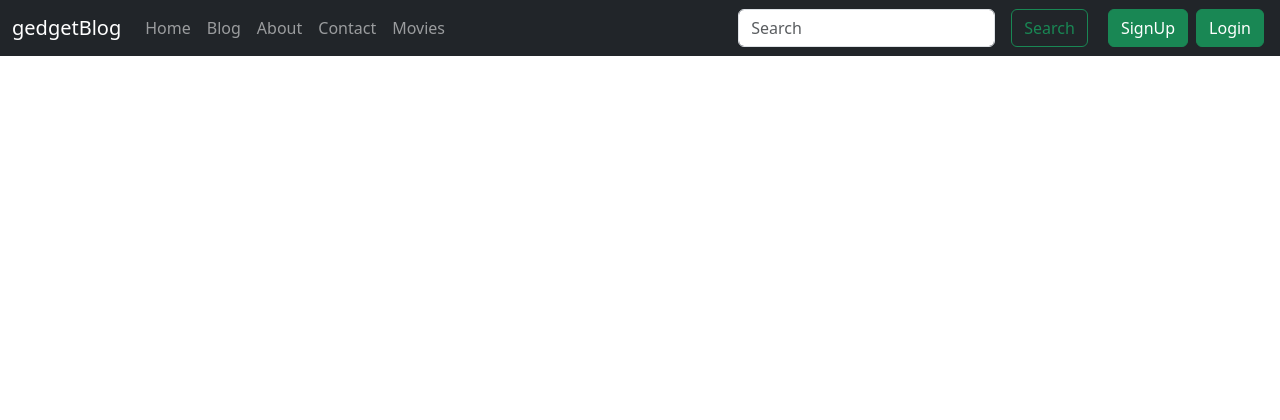
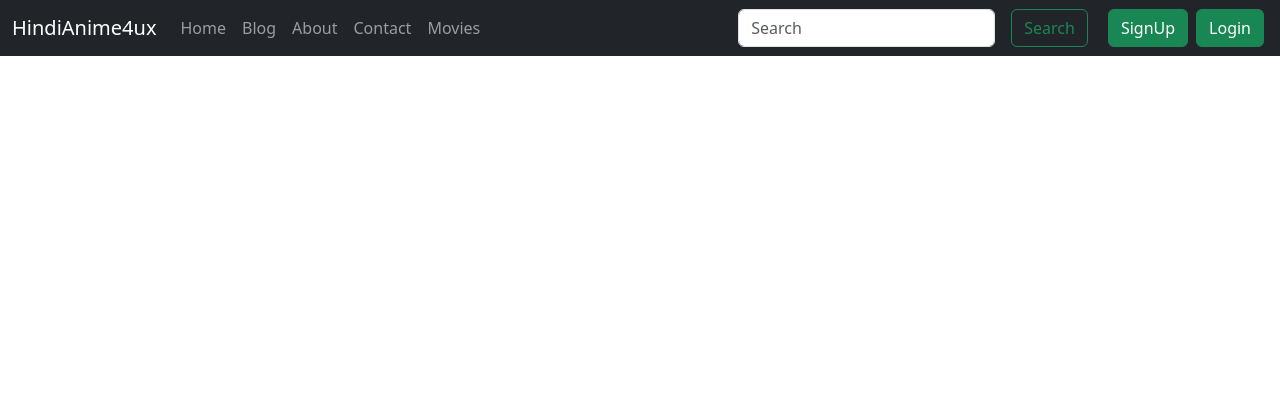
Before and after one commit to abhaythakurofficial/gadgetBlog, a Django app: template templates/basic.html in a window 1280 px wide. Shown: the top 420 px of the page. Run offline with Django 3.2, Linux system fonts and the light colour scheme; the template is opened without the code that fills it, so the values that code supplies are empty; some libraries are stand-ins or nearby versions.

Commit message:
change the nav name of site

```diff
--- a/templates/basic.html
+++ b/templates/basic.html
@@ -56,7 +56,7 @@
     <!-- Navbar -->
     <nav class="navbar bg-dark navbar-dark navbar-expand-lg">
         <div class="container-fluid">
-            <a class="navbar-brand" href="{% url 'home' %}">gedgetBlog</a>
+            <a class="navbar-brand" href="{% url 'home' %}">HindiAnime4ux</a>
             <button class="navbar-toggler" type="button" data-bs-toggle="collapse"
                 data-bs-target="#navbarSupportedContent" aria-controls="navbarSupportedContent" aria-expanded="false"
                 aria-label="Toggle navigation">
```
